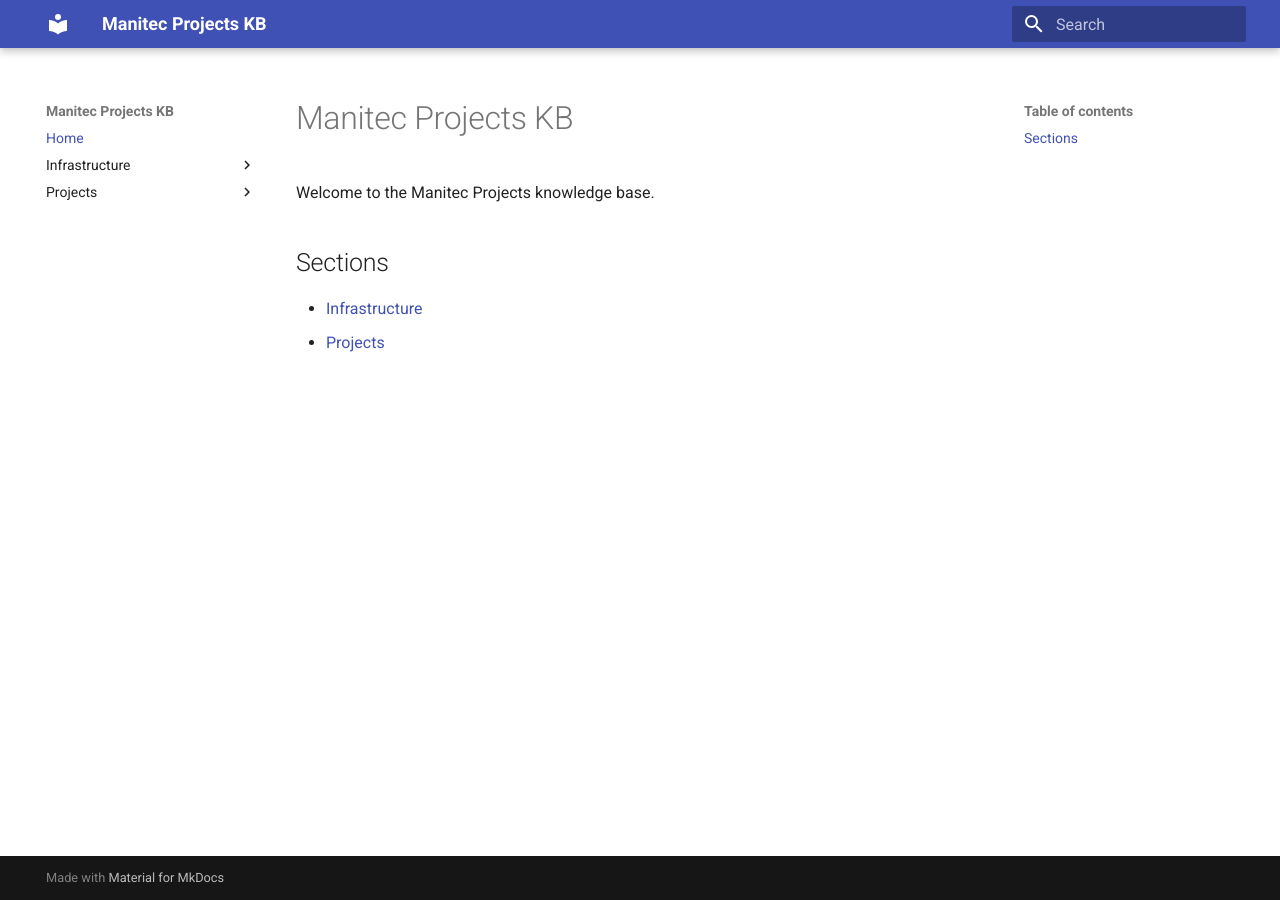
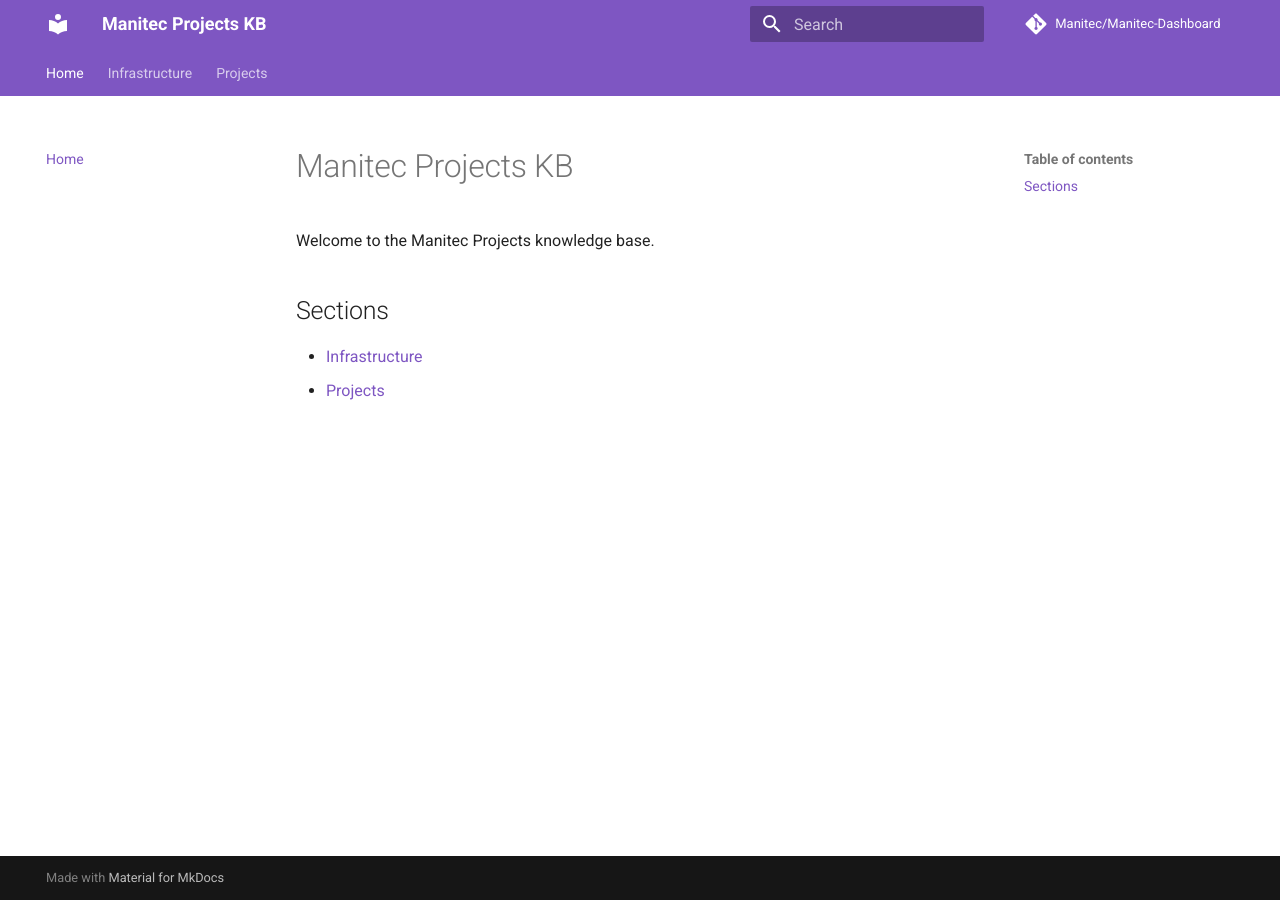
Before and after one commit to Manitec/Manitec-Dashboard, an MkDocs documentation site: the page built from docs/index.md, in a window 1280 px wide. Built offline with MkDocs 1.6.1 and Material for MkDocs 9.7.7, drawn with Linux system fonts in a browser that asks for light colours; comment, search, counter and statistics services are not loaded.

Commit message:
Add GitHub Pages deployment workflow and requirements

```diff
--- a/mkdocs.yml
+++ b/mkdocs.yml
@@ -1,6 +1,20 @@
 site_name: Manitec Projects KB
+site_url: https://manitec.github.io/Manitec-Dashboard/
+repo_url: https://github.com/Manitec/Manitec-Dashboard
+repo_name: Manitec/Manitec-Dashboard
+
 theme:
   name: material
+  palette:
+    primary: deep purple
+    accent: indigo
+  features:
+    - navigation.tabs
+    - navigation.sections
+    - navigation.top
+    - search.highlight
+    - search.suggest
+    - content.code.copy
 
 nav:
   - Home: index.md
--- /dev/null
+++ b/requirements.txt
@@ -0,0 +1 @@
+mkdocs-material
```
Also changed, not shown: 1 other file.
